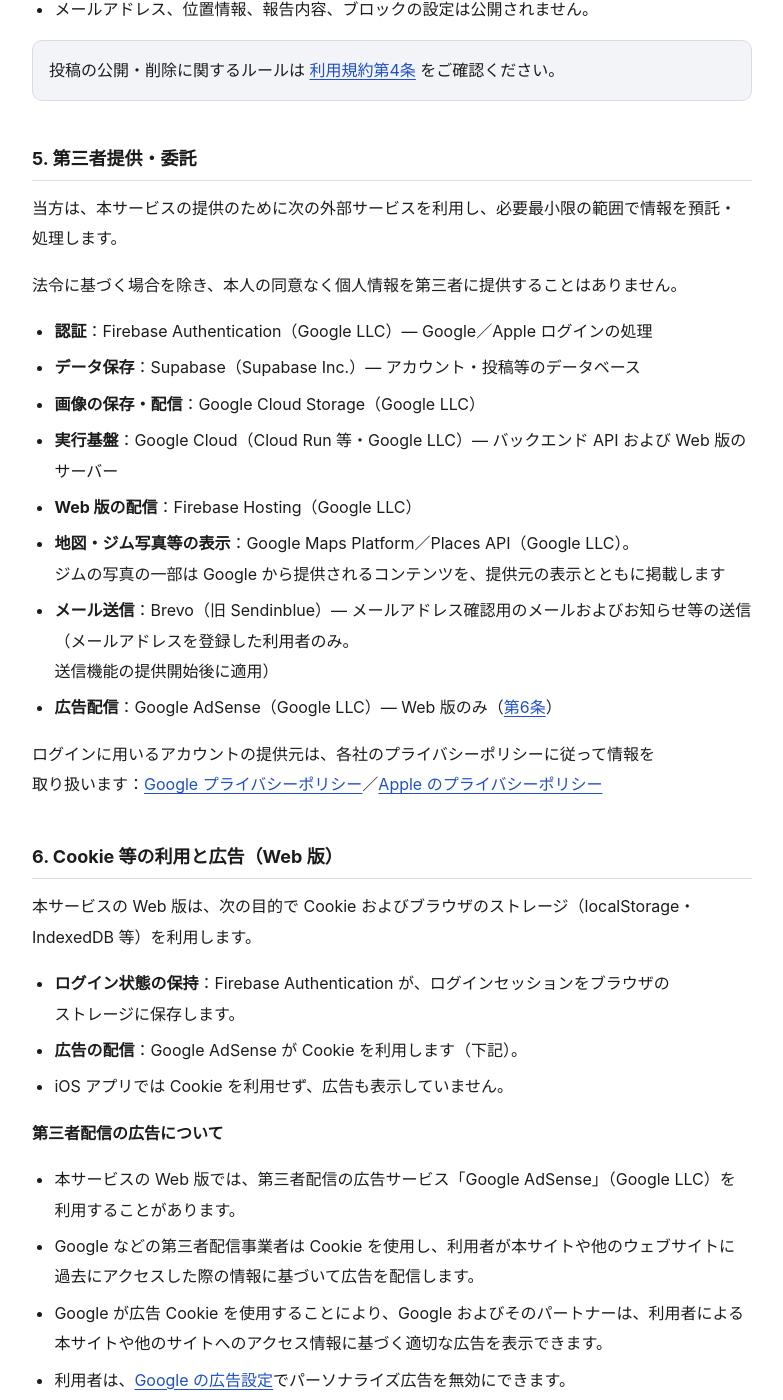
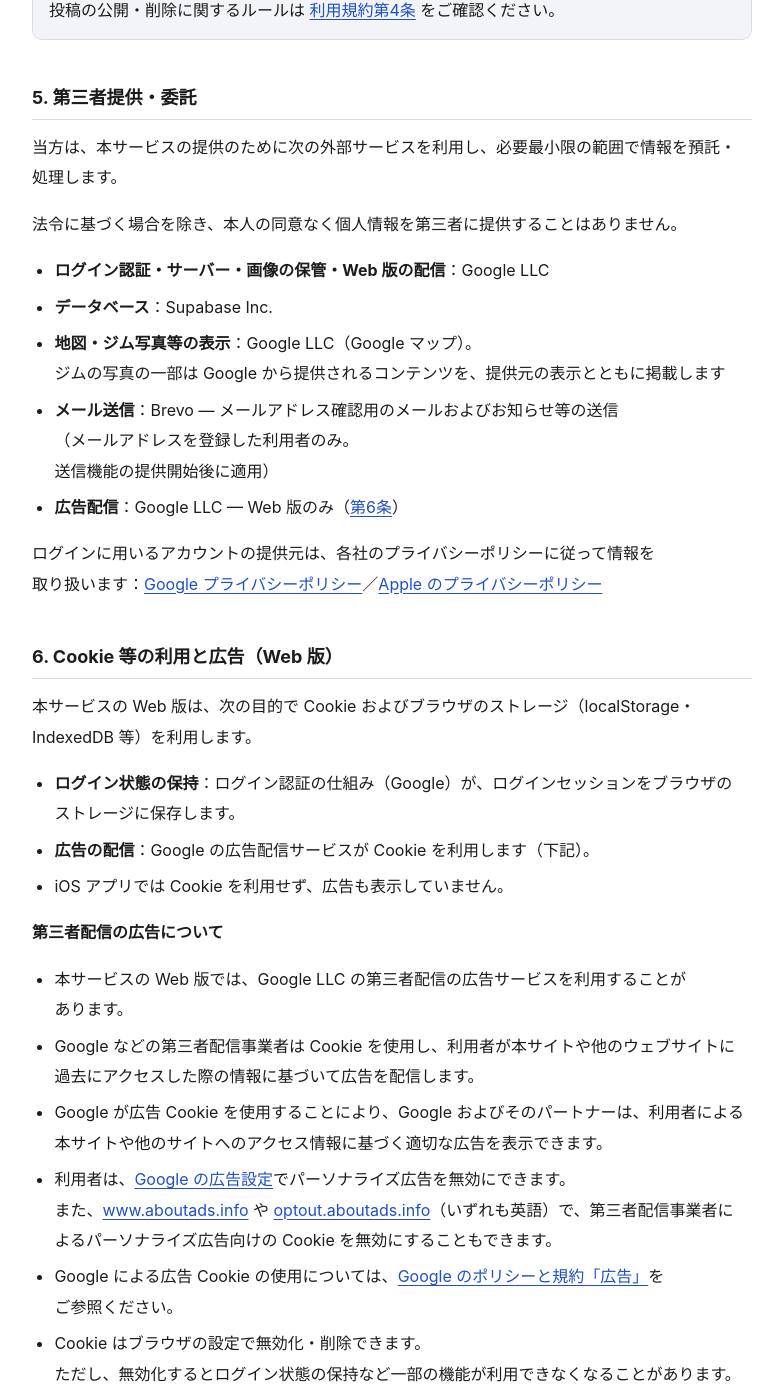
Before and after one commit to murakami-kaito-dev/iwanoboritai-legal, a Jekyll site: the page built from privacy.md, in a window 1280 px wide and 1400 px high, scrolled down 2736 px. Shown: the whole window, without its empty margins (248-1031 px from the left). Built offline with Jekyll 4.4.1, drawn with Linux system fonts in a browser that asks for light colours; some of the changed text lies outside the part shown.

Commit message:
docs: 委託先の記載を事業者名と役割のみに簡素化し、年齢制限の条項を削除
- プライバシー 第2・5・6条: Firebase Authentication／Cloud Storage／Cloud Run／Hosting／Maps Platform／AdSense 等の製品名をやめ、Google LLC・Supabase Inc.・Brevo と役割だけに。Google の広告配信に関する開示（Cookie・オプトアウト）は AdSense ポリシーの必須記載として維持
- プライバシー 旧第10条「未成年の利用」を削除（アプリ・バックエンドに年齢制限の実装は無く、利用規約にも年齢条項が無い）。第11・12条を第10・11条へ繰り上げ、目次も更新
- 利用規約 第12条: Google マップ（Google LLC）／Google による第三者配信の広告 に簡素化
- 両文書の改訂履歴に 2026年9月8日 の行を追加

Co-Authored-By: Claude Fable 5.1 <noreply@anthropic.com>

```diff
--- a/privacy.md
+++ b/privacy.md
@@ -42,7 +41,7 @@ summary:
 
 ## 2. 取得する情報 {#privacy-2}
 
-- **アカウント情報**：Google アカウントまたは Apple ID によるログイン時に発行される利用者 ID（Firebase Authentication の UID）およびログイン方法。<br>認証は Firebase Authentication を通じて行い、当方はパスワードを取得・保管しません。<br>ログインに用いるアカウントの氏名・メールアドレス等は Firebase Authentication 上で管理され、当方のデータベースには、利用者が任意で登録したメールアドレス以外は保存しません。
+- **アカウント情報**：Google アカウントまたは Apple ID によるログイン時に発行される利用者 ID およびログイン方法。<br>認証は Google の認証基盤を通じて行い、当方はパスワードを取得・保管しません。<br>ログインに用いるアカウントの氏名・メールアドレス等は Google の認証基盤上で管理され、当方のデータベースには、利用者が任意で登録したメールアドレス以外は保存しません。
 - **メールアドレス（任意）**：お知らせ等の通知用として、利用者が設定画面から登録するもの。<br>当方のシステムから送信する確認メール内のリンクを開いた時点で登録が完了します。
 - **プロフィール情報**：ユーザー名、アイコン画像、自己紹介、性別、生年月日、ボルダリング歴（開始日）、ホームジム・好きなジム等（いずれも任意）
 - **投稿・活動情報**：ボル活投稿（施設名・訪問日・コメント・写真等）、イキタイ（行きたいジム）の登録、ブロックした利用者等
@@ -78,14 +77,11 @@ summary:
 
 法令に基づく場合を除き、本人の同意なく個人情報を第三者に提供することはありません。
 
-- **認証**：Firebase Authentication（Google LLC）— Google／Apple ログインの処理
-- **データ保存**：Supabase（Supabase Inc.）— アカウント・投稿等のデータベース
-- **画像の保存・配信**：Google Cloud Storage（Google LLC）
-- **実行基盤**：Google Cloud（Cloud Run 等・Google LLC）— バックエンド API および Web 版のサーバー
-- **Web 版の配信**：Firebase Hosting（Google LLC）
-- **地図・ジム写真等の表示**：Google Maps Platform／Places API（Google LLC）。<br>ジムの写真の一部は Google から提供されるコンテンツを、提供元の表示とともに掲載します
-- **メール送信**：Brevo（旧 Sendinblue）— メールアドレス確認用のメールおよびお知らせ等の送信（メールアドレスを登録した利用者のみ。<br>送信機能の提供開始後に適用）
-- **広告配信**：Google AdSense（Google LLC）— Web 版のみ（[第6条](#privacy-6)）
+- **ログイン認証・サーバー・画像の保管・Web 版の配信**：Google LLC
+- **データベース**：Supabase Inc.
+- **地図・ジム写真等の表示**：Google LLC（Google マップ）。<br>ジムの写真の一部は Google から提供されるコンテンツを、提供元の表示とともに掲載します
+- **メール送信**：Brevo — メールアドレス確認用のメールおよびお知らせ等の送信（メールアドレスを登録した利用者のみ。<br>送信機能の提供開始後に適用）
+- **広告配信**：Google LLC — Web 版のみ（[第6条](#privacy-6)）
 
 ログインに用いるアカウントの提供元は、各社のプライバシーポリシーに従って情報を取り扱います：[Google プライバシーポリシー](https://policies.google.com/privacy)／[Apple のプライバシーポリシー](https://www.apple.com/jp/legal/privacy/)
 
@@ -93,13 +89,13 @@ summary:
 
 本サービスの Web 版は、次の目的で Cookie およびブラウザのストレージ（localStorage・IndexedDB 等）を利用します。
 
-- **ログイン状態の保持**：Firebase Authentication が、ログインセッションをブラウザのストレージに保存します。
-- **広告の配信**：Google AdSense が Cookie を利用します（下記）。
+- **ログイン状態の保持**：ログイン認証の仕組み（Google）が、ログインセッションをブラウザのストレージに保存します。
+- **広告の配信**：Google の広告配信サービスが Cookie を利用します（下記）。
 - iOS アプリでは Cookie を利用せず、広告も表示していません。
 
 **第三者配信の広告について**
 
-- 本サービスの Web 版では、第三者配信の広告サービス「Google AdSense」（Google LLC）を利用することがあります。
+- 本サービスの Web 版では、Google LLC の第三者配信の広告サービスを利用することがあります。
 - Google などの第三者配信事業者は Cookie を使用し、利用者が本サイトや他のウェブサイトに過去にアクセスした際の情報に基づいて広告を配信します。
 - Google が広告 Cookie を使用することにより、Google およびそのパートナーは、利用者による本サイトや他のサイトへのアクセス情報に基づく適切な広告を表示できます。
 - 利用者は、[Google の広告設定](https://www.google.com/settings/ads)でパーソナライズ広告を無効にできます。<br>また、[www.aboutads.info](https://www.aboutads.info/choices/) や [optout.aboutads.info](https://optout.aboutads.info/)（いずれも英語）で、第三者配信事業者によるパーソナライズ広告向けの Cookie を無効にすることもできます。
@@ -125,19 +121,14 @@ TLS による暗号化、アクセス制御、権限管理、監査ログ、脆
 
 ただし、インターネット上の完全な安全性を保証するものではありません。
 
-## 10. 未成年の利用 {#privacy-10}
-
-- 13 歳未満の方は利用できません。
-- 13 歳以上の未成年の方は、保護者の同意を得た上でご利用ください。
-
-## 11. 利用者の権利 {#privacy-11}
+## 10. 利用者の権利 {#privacy-10}
 
 - 適用法令に基づき、保有個人データの開示・訂正・削除・利用停止、同意撤回等を請求できます。
 - 申請窓口：[第1条](#privacy-1)のメールアドレス
 - 本人確認のため、追加情報の提示をお願いする場合があります。
 - アカウントの削除（退会）は、本サービス内の設定画面からご自身で行えます（[利用規約第9条]({{ '/terms/' | relative_url }}#terms-9)）。
 
-## 12. 改定 {#privacy-12}
+## 11. 改定 {#privacy-11}
 
 法令やサービス内容の変更に応じて本ポリシーを改定することがあります。
 
@@ -147,5 +138,6 @@ TLS による暗号化、アクセス制御、権限管理、監査ログ、脆
 
 | 日付 | 内容 |
 |---|---|
+| 2026年9月8日 | 要点を整理（広告・保管先の項目を削除）。公開範囲の表現を「アプリ・Web 版のどちらでも未ログインで閲覧可」に訂正（第4条）。委託先の記載を事業者名と役割のみに簡素化（第2・5・6条）。年齢制限の条項（旧第10条）を削除し、以降の条番号を繰り上げ。 |
 | 2026年9月6日 | 全面改訂。対象に Web 版を追加（前文）。ログインを Google／Apple のみに変更し「パスワード（ハッシュのみを保存）」を削除、メールアドレスの任意登録と確認メール、プロフィール項目（性別・生年月日等）、Web 版の位置情報、Cookie 等を追記（第2条）。位置情報機能・通知メール・広告配信を利用目的に追加（第3条）。Web 版での非ログイン閲覧と、公開されない情報を明記（第4条）。委託先に Firebase Hosting・Brevo・Google AdSense を追加し、Apple のポリシーへのリンクと第三者提供の原則を追記（第5条）。「Cookie 等の利用と広告（Web 版）」を新設（第6条、以降の条番号を繰り下げ）。確認メールの有効期限を追記（第7条）。国外移転の対象を Google 以外にも拡大（第8条）。要点サマリ・目次・改訂履歴を新設し、各条にリンク用の ID を付与。 |
 | 2026年8月30日 | 第5条「第三者提供・委託」に Google Maps Platform／Places API を追加。掲載場所を Notion から本サイト（GitHub Pages）へ移行。 |
```
Also changed, not shown: other parts of privacy.md (+2 -3 lines), terms.md (+3 -2 lines).
